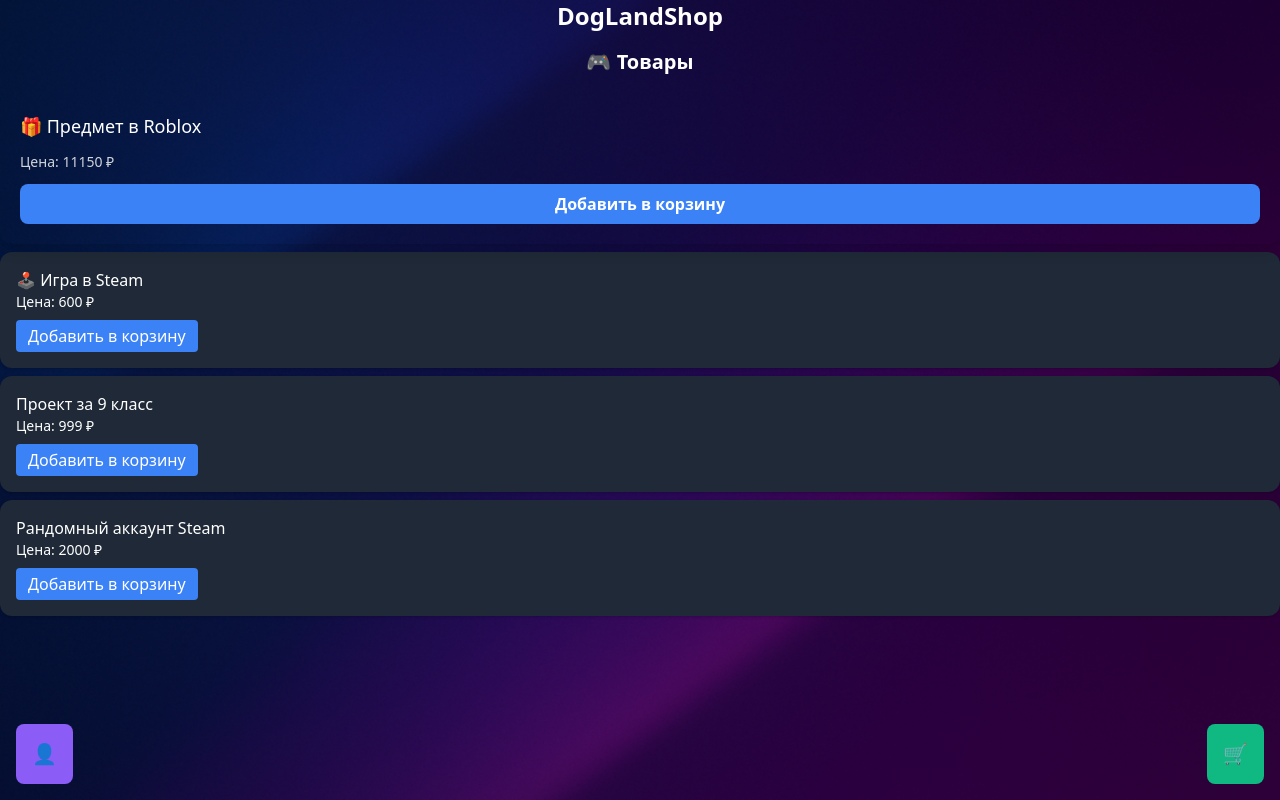
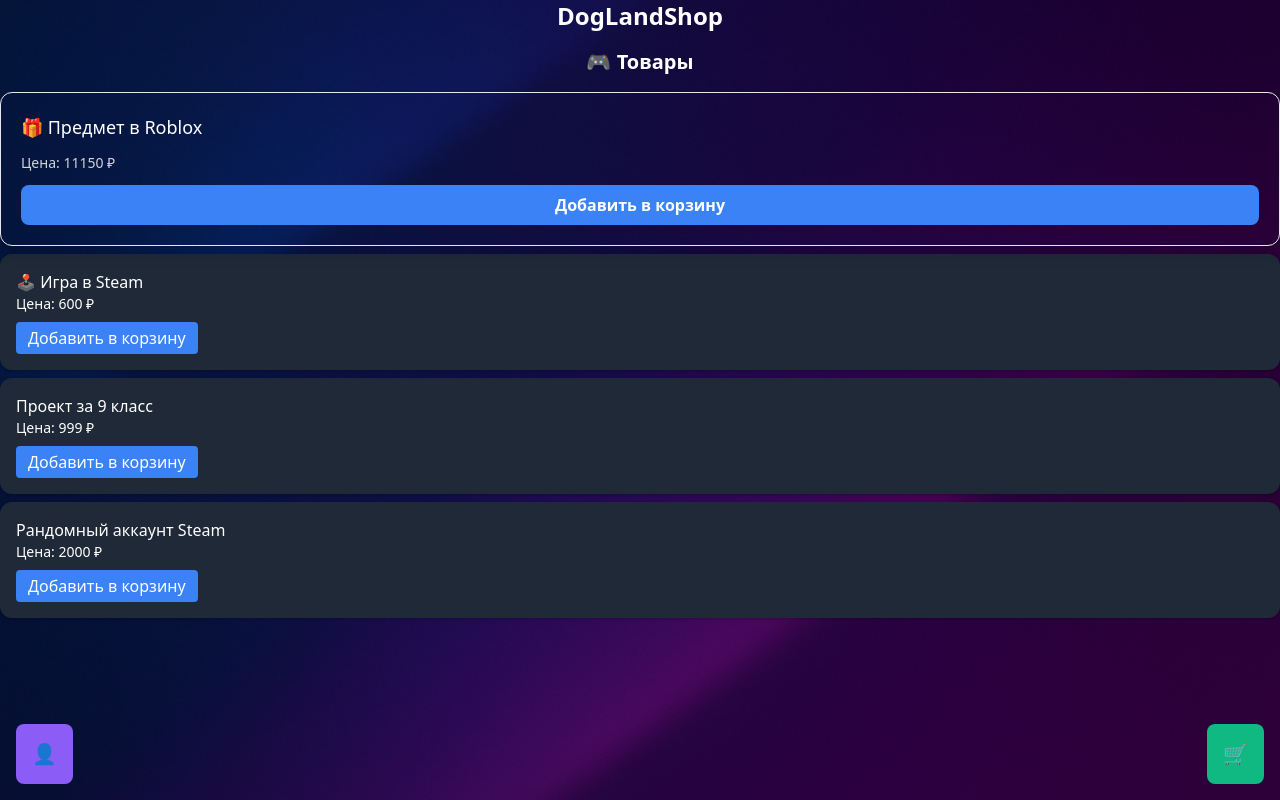
Before and after one commit to InterWhite777/telegram-store, a plain HTML site: page index.html in a window 1280 px wide. Drawn offline with nearby package versions, Linux system fonts and the light colour scheme.

Commit message:
Update index.html

```diff
--- a/index.html
+++ b/index.html
@@ -20,7 +20,7 @@
         <p class="text-sm text-gray-350">Цена: 150 ₽</p>
         <button onclick="addToCart('Roblox Item', 150)" class="mt-2 bg-blue-500 text-white px-3 py-1 rounded hover:bg-blue-600">Добавить в корзину</button>
       </div>  -->
-      <div class="bg-white/10 backdrop-blur-md p-5 rounded-xl shadow-lg space-y-3 transition transform hover:scale-105">
+      <div class="bg-white/10 backdrop-blur-md p-5 rounded-xl shadow-lg border border-purple-400/50 space-y-3 transition transform hover:scale-105">
         <p class="text-lg font-medium">🎁 Предмет в Roblox</p>
         <p class="text-sm text-gray-300">Цена: 11150 ₽</p>
         <button onclick="addToCart('Roblox Item', 150)" class="mt-2 w-full bg-blue-500 hover:bg-blue-600 text-white font-semibold py-2 px-4 rounded-lg transition">Добавить в корзину</button>
```
